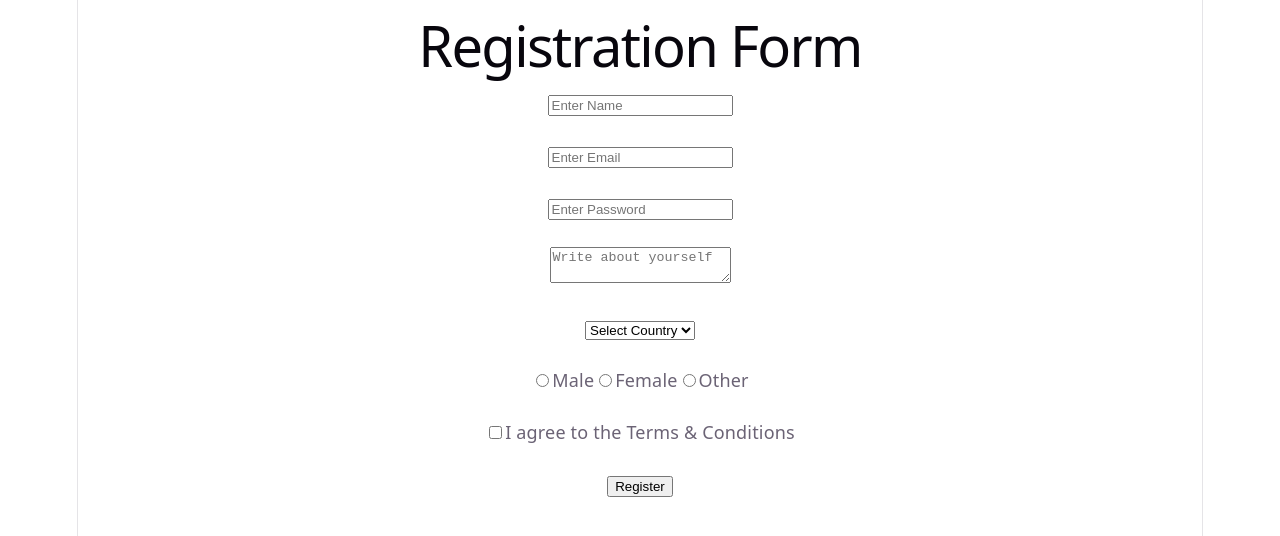
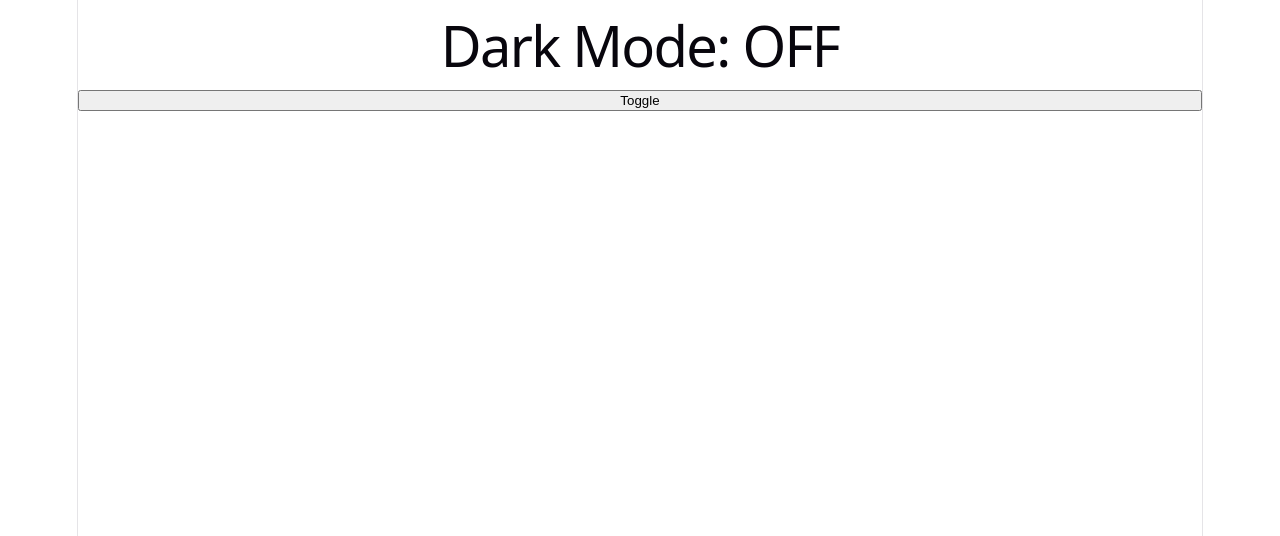
Before and after one commit to disha-aggarwal11/react-learning, a React (Vite) app: page / in a window 1280 px wide. Shown: the top 536 px of the page. Built offline with nearby package versions, Linux system fonts and the light colour scheme.

Commit message:
Handle user interactions using React events

```diff
--- a/src/App.jsx
+++ b/src/App.jsx
@@ -1,213 +1,21 @@
-import {useState} from "react";
+import { useState } from "react";
 
 function App() {
-  const [formData, setFormData] = useState({
-    name: "",
-    email: "",
-    password: "",
-    bio: "",
-    country: "",
-    gender: "",
-    agree: false,
-  });
+  const [darkMode, setDarkMode] = useState(false);
 
-  function handleSubmit(e) {
-    e.preventDefault();
-
-    if(
-      !formData.name ||
-      !formData.email ||
-      !formData.password ||
-      !formData.country ||
-      !formData.gender
-    ) {
-      alert("Please fill all required fields");
-      return;
-    }
-
-    if(!formData.email.includes("@")){
-      alert("Please enter a valid email");
-      return;
-    }
-
-    if (formData.password.length < 8) {
-      alert("Password must be at least 8 characters.");
-      return;
-    }
-
-     if (!formData.agree) {
-      alert("Please accept the Terms & Conditions.");
-      return;
-    }
-
-    alert("Registeration Successful !");
-    console.log(formData);
+  function handleClick() {
+    setDarkMode(!darkMode);
   }
 
   return (
     <>
-      <h1>Registration Form</h1>
+      <h1>
+        {darkMode ? "Dark Mode: ON" : "Dark Mode: OFF"}
+      </h1>
 
-      <form onSubmit={handleSubmit}>
-
-
-        <input
-          type="text"
-          placeholder="Enter Name"
-          value={formData.name}
-          onChange={(e) =>
-            setFormData({
-              ...formData,
-              name: e.target.value,
-            })
-          }
-        />
-
-        <br />
-        <br />
-
-
-
-        <input
-          type="email"
-          placeholder="Enter Email"
-          value={formData.email}
-          onChange={(e) =>
-            setFormData({
-              ...formData,
-              email: e.target.value,
-            })
-          }
-        />
-
-        <br />
-        <br />
-
-
-
-        <input
-          type="password"
-          placeholder="Enter Password"
-          value={formData.password}
-          onChange={(e) =>
-            setFormData({
-              ...formData,
-              password: e.target.value,
-            })
-          }
-        />
-
-        <br />
-        <br />
-
-
-        <textarea
-          placeholder="Write about yourself"
-          value={formData.bio}
-          onChange={(e) =>
-            setFormData({
-              ...formData,
-              bio: e.target.value,
-            })
-          }
-        />
-
-        <br />
-        <br />
-
-
-
-        <select
-          value={formData.country}
-          onChange={(e) =>
-            setFormData({
-              ...formData,
-              country: e.target.value,
-            })
-          }
-        >
-          <option value="">Select Country</option>
-          <option value="India">India</option>
-          <option value="USA">USA</option>
-          <option value="Canada">Canada</option>
-        </select>
-
-        <br />
-        <br />
-
-
-
-        <label>
-          <input
-            type="radio"
-            value="Male"
-            checked={formData.gender === "Male"}
-            onChange={(e) =>
-              setFormData({
-                ...formData,
-                gender: e.target.value,
-              })
-            }
-          />
-          Male
-        </label>
-
-        <label>
-          <input
-            type="radio"
-            value="Female"
-            checked={formData.gender === "Female"}
-            onChange={(e) =>
-              setFormData({
-                ...formData,
-                gender: e.target.value,
-              })
-            }
-          />
-          Female
-        </label>
-
-        <label>
-          <input
-            type="radio"
-            value="Other"
-            checked={formData.gender === "Other"}
-            onChange={(e) =>
-              setFormData({
-                ...formData,
-                gender: e.target.value,
-              })
-            }
-          />
-          Other
-        </label>
-
-        <br />
-        <br />
-
-
-
-        <label>
-          <input
-            type="checkbox"
-            checked={formData.agree}
-            onChange={(e) =>
-              setFormData({
-                ...formData,
-                agree: e.target.checked,
-              })
-            }
-          />
-          I agree to the Terms & Conditions
-        </label>
-
-        <br />
-        <br />
-
-        <button type="submit">
-          Register
-        </button>
-      </form>
+      <button onClick={handleClick}>
+        Toggle
+      </button>
     </>
   );
 }
```
